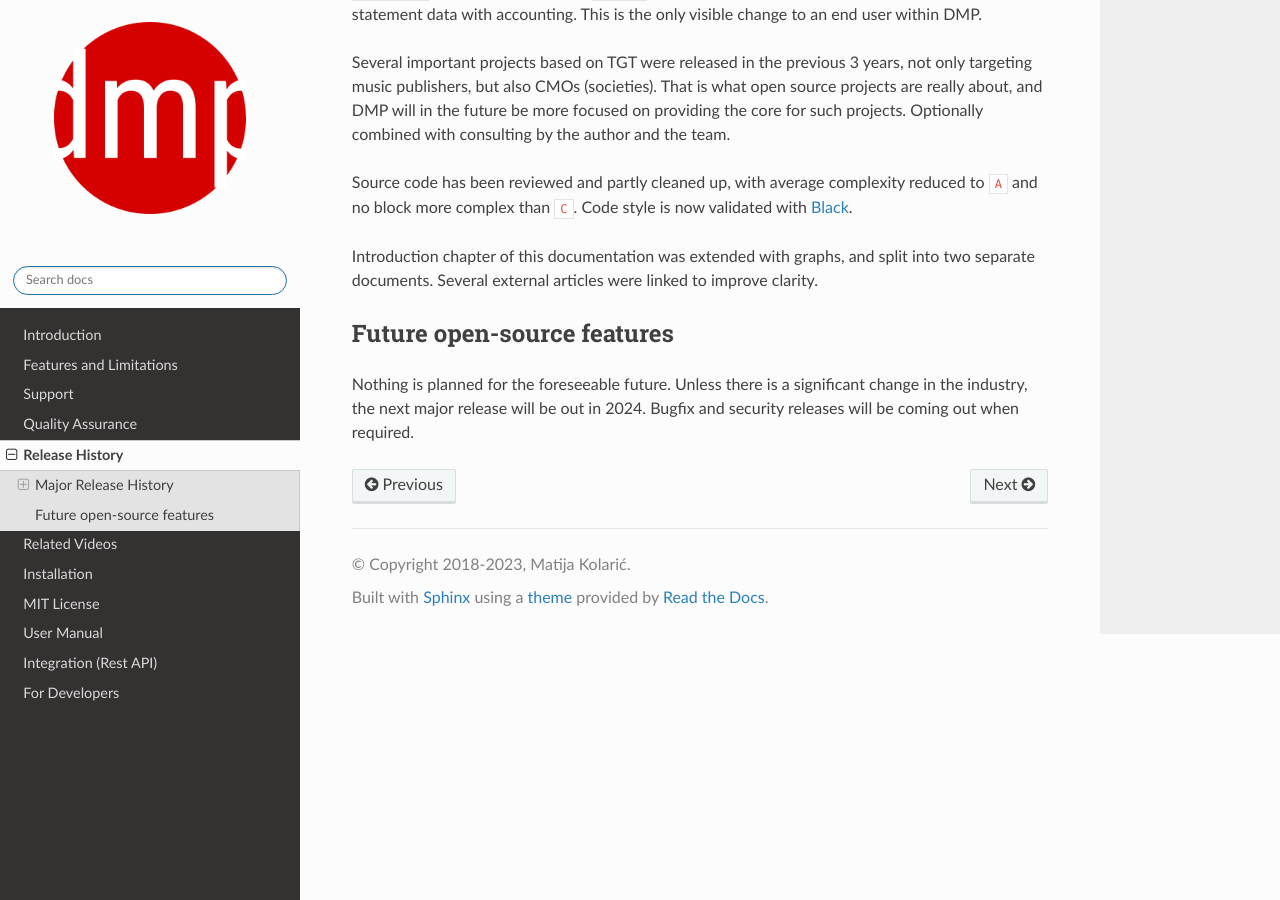
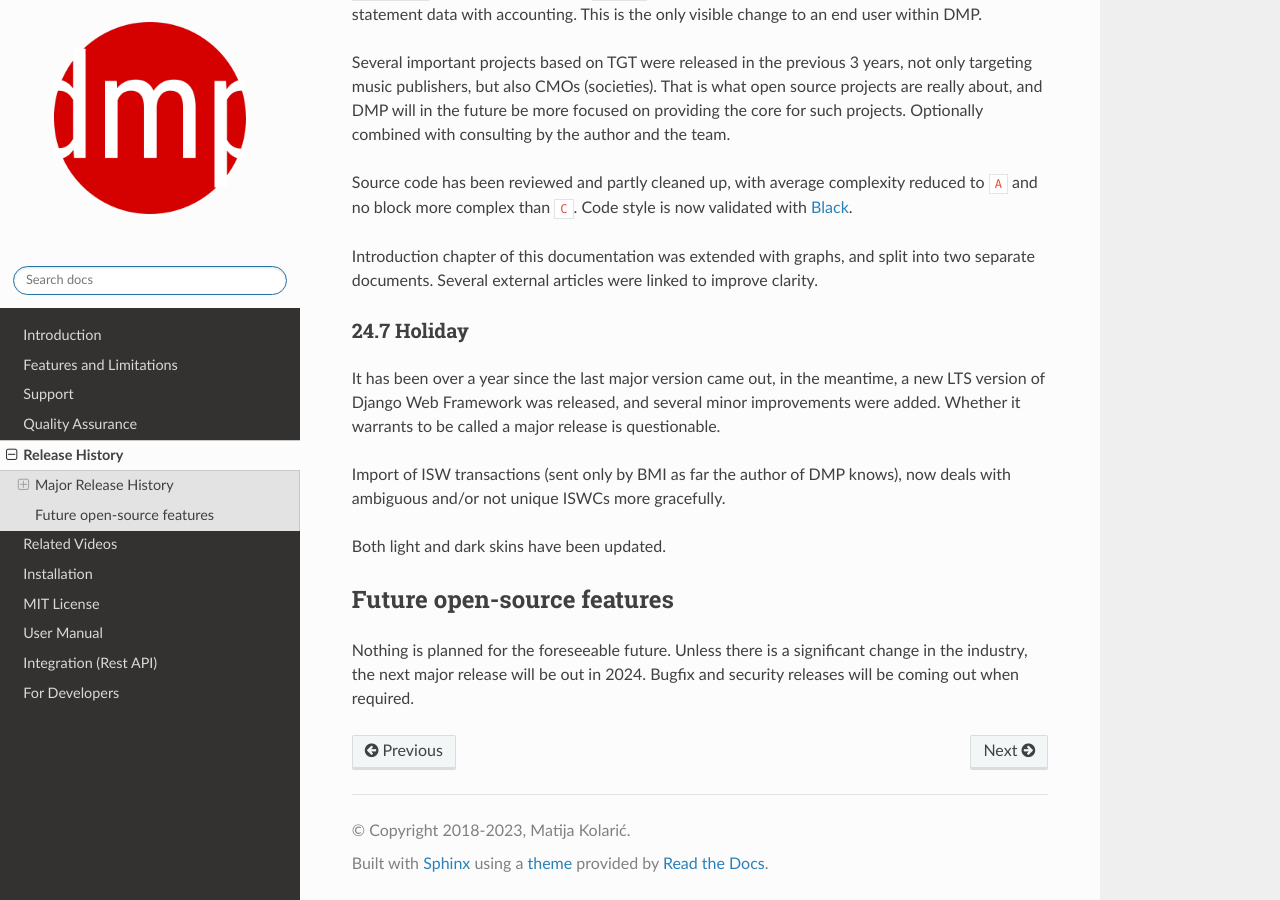
Before and after one commit to matijakolaric-com/django-music-publisher, a Sphinx documentation site: the page built from docs/releases.rst, in a window 1280 px wide and 900 px high, scrolled down 3312 px. Built offline with Sphinx 7.4.7 and the Read the Docs theme 2.0.0, drawn with Linux system fonts in a browser that asks for light colours.

Commit message:
Style and documentation

```diff
--- a/docs/index.rst
+++ b/docs/index.rst
@@ -27,6 +27,11 @@
     and <a href="https://github.com/matijakolaric-com/django-music-publisher" target="_blank">code repository</a>.
     No email support is available.</p>
 
+.. container:: tgt
+
+    *If you need professional support or additional features,*
+    `That Green Thing <https://matijakolaric.com/thatgreenthing>`_ *(available as
+    Software-as-a-Service) is the recommended solution.*
 
 .. toctree::
    :maxdepth: 1
--- a/docs/releases.rst
+++ b/docs/releases.rst
@@ -190,6 +190,22 @@
 and split into two separate documents. Several external articles were
 linked to improve clarity.
 
+24.7 Holiday
+-------------------------------
+
+It has been over a year since the last major version came out, in the
+meantime, a new LTS version of Django Web Framework was released,
+and several minor improvements were added. Whether it warrants to
+be called a major release is questionable.
+
+Import of ISW transactions (sent only by BMI as far the author of
+DMP knows), now deals with ambiguous and/or not unique ISWCs more
+gracefully.
+
+Both light and dark skins have been updated.
+
+
+
 Future open-source features
 ===========================
 
```
Also changed, not shown: 1 other file.
